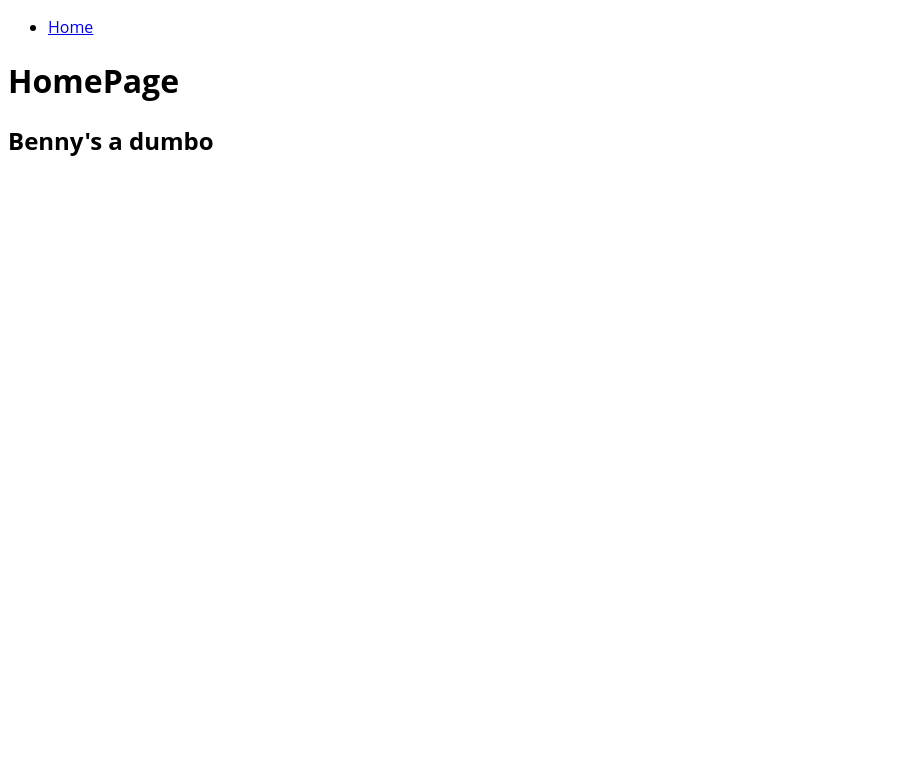
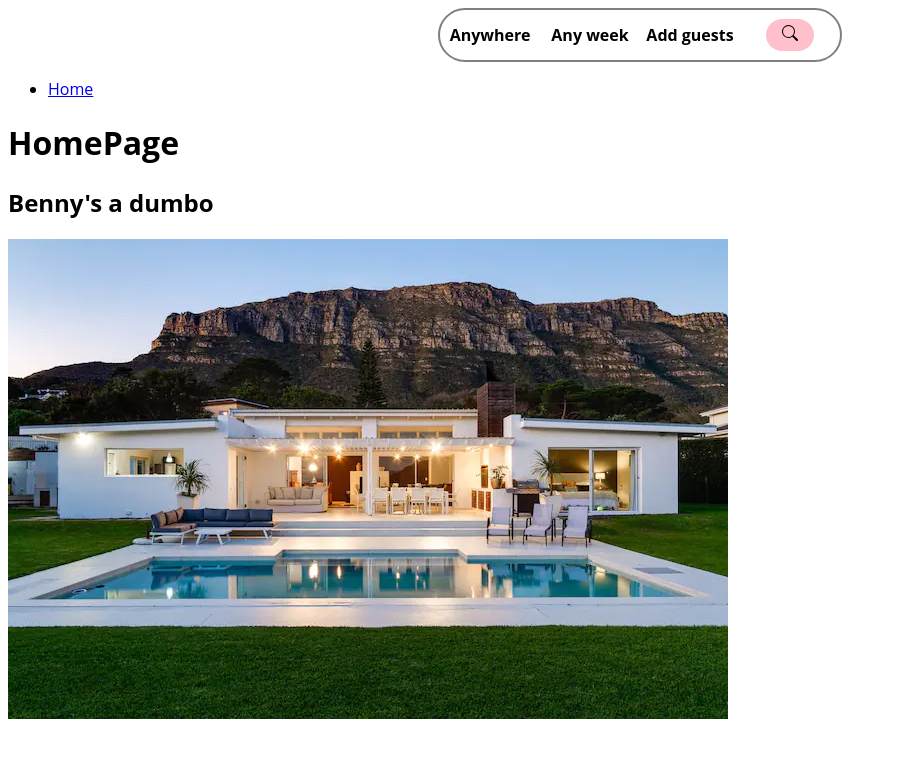
Before and after one commit to jzhang319/where-will-i-stay-bnb, a React (Create React App) app in the folder frontend/: page /signup in a window 1280 px wide. Shown: the top 758 px of the page, without its empty margins (0-897 px from the left). Built offline with nearby package versions, Linux system fonts and the light colour scheme; no server answers.

Commit message:
added bnb buttons

```diff
--- a/frontend/src/components/HomePage/index.js
+++ b/frontend/src/components/HomePage/index.js
@@ -1,8 +1,11 @@
+import homePic from "../../img/homePic.webp";
+
 const HomePage = () => {
   return (
     <>
       <h1>HomePage</h1>
       <h2>Benny's a dumbo</h2>
+      <img src={homePic} alt="homePage Pic" />
     </>
   );
 };
--- /dev/null
+++ b/frontend/src/components/Navigation/NavButton.js
@@ -0,0 +1,19 @@
+import { BsSearch } from "react-icons/bs";
+
+const NavButtons = () => {
+  return (
+    <div className="nav-search-btn-section">
+      <div class="bnb-buttons">
+        <div class="anywhere-btn">Anywhere</div>
+        <div class="anyweek-btn">Any week</div>
+        <div class="addguests-btn">Add guests</div>
+        <button class="search-btn">
+          <BsSearch />
+          <img src="" alt="" />
+        </button>
+      </div>
+    </div>
+  );
+};
+
+export default NavButtons;
--- a/frontend/src/components/Navigation/Navigation.css
+++ b/frontend/src/components/Navigation/Navigation.css
@@ -1,4 +1,5 @@
 button {
+  /* display: flex; */
   border: 0;
   background: none;
   font-weight: 700;
@@ -13,3 +14,61 @@ button:hover {
   border-radius: 50px;
   color: white;
 }
+.bnb-buttons {
+  display: grid;
+  grid-template-columns: repeat(4, 1fr);
+  grid-template-rows: auto;
+  grid-template-areas:
+    "anywhere anyweek addguest search-button";
+  font-weight: bold;
+  height: 50px;
+  width: 400px;
+  border: 2px solid gray;
+  justify-items: center;
+  align-items: center;
+  border-radius: 50px;
+
+}
+
+.anywhere-btn {
+  grid-area: anywhere;
+}
+
+.anyweek-btn {
+  grid-area: anyweek;
+}
+
+.addguests-btn {
+  grid-area: addguest;
+}
+
+.search-btn {
+  border: none;
+  padding-top: 5px;
+  padding-bottom: 5px;
+  border-radius: 50px;
+  background-color: pink;
+  grid-area: search-button;
+}
+
+.anywhere-btn:hover,
+.anyweek-btn:hover,
+.addguests-btn:hover
+{
+  border-radius: 20px;
+  background-color: lightblue;
+  padding: 5px 10px;
+  cursor: pointer;
+}
+
+.search-btn:hover
+{
+  background-color: red;
+  cursor: pointer;
+}
+
+.nav-search-btn-section
+{
+  display: flex;
+  justify-content: center;
+}
--- a/frontend/src/components/Navigation/index.js
+++ b/frontend/src/components/Navigation/index.js
@@ -4,6 +4,7 @@ import { useSelector } from "react-redux";
 import ProfileButton from "./ProfileButton";
 import LoginFormModal from "../LoginFormModal";
 import "./Navigation.css";
+import NavButtons from "./NavButton";
 
 function Navigation({ isLoaded }) {
   const sessionUser = useSelector((state) => state.session.user);
@@ -22,6 +23,8 @@ function Navigation({ isLoaded }) {
   }
 
   return (
+    <>
+      <NavButtons />
       <ul>
         <li>
           <NavLink exact to="/">
@@ -30,6 +33,7 @@ function Navigation({ isLoaded }) {
           {isLoaded && sessionLinks}
         </li>
       </ul>
+    </>
   );
 }
 
--- a/package.json
+++ b/package.json
@@ -23,6 +23,7 @@
   },
   "homepage": "https://github.com/jzhang319/where-will-i-stay-bnb#readme",
   "dependencies": {
+    "react-icons": "^4.6.0",
     "sqlite3": "^5.1.2"
   },
   "proxy": "http://localhost:8000"
```
Also changed, not shown: frontend/src/img/homePic.webp (added), 1 other file (tests, documents, lock files or other folders). Lines whose indentation alone changed are shown as unchanged.
